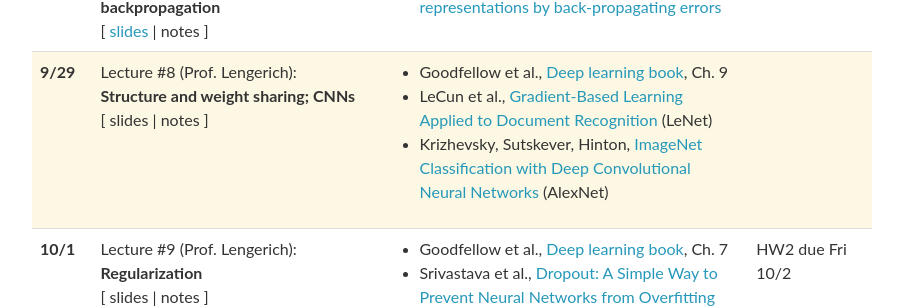
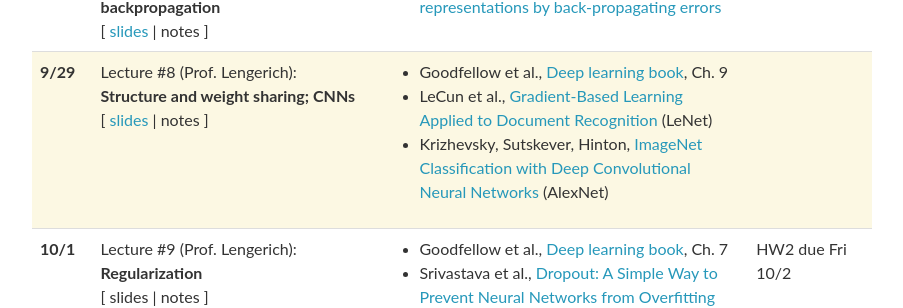
Before and after one commit to AdaptInfer/dgm-fall-2026, a Jekyll site: the page built from _pages/lectures.md, in a window 1280 px wide and 900 px high, scrolled down 853 px. Shown: the part 150-458 px from the top of the window, without its empty margins (188-1091 px from the left). Built offline with Jekyll 4.4.1, drawn with Linux system fonts in a browser that asks for light colours; nearby versions of some CDN libraries; comment, search, counter and statistics services are not loaded; part of the change alters nothing that is shown.

Commit message:
add lec8

```diff
--- a/_data/lectures.yml
+++ b/_data/lectures.yml
@@ -76,7 +76,7 @@
 - date: 9/29
   lecturer: Prof. Lengerich
   title: <strong>Structure and weight sharing; CNNs</strong>
-  slides: # TODO: re-upload Lecture_08_CNNs.pdf once remade from PPTX
+  slides: "/dgm-fall-2026/assets/lectures/Lecture_08_cnns.pdf"
   notes:
   readings:
     - Goodfellow et al., <a href="https://www.deeplearningbook.org/contents/convnets.html">Deep learning book</a>, Ch. 9
```
Also changed, not shown: 1 other file.
